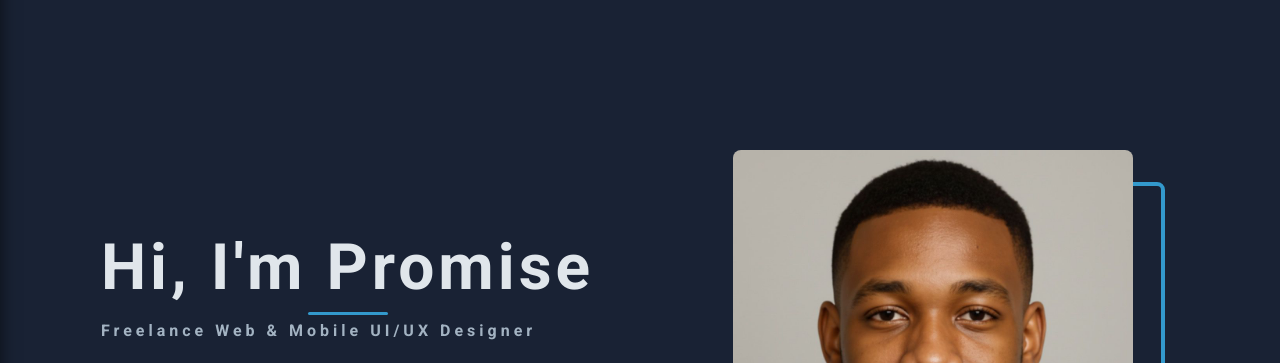
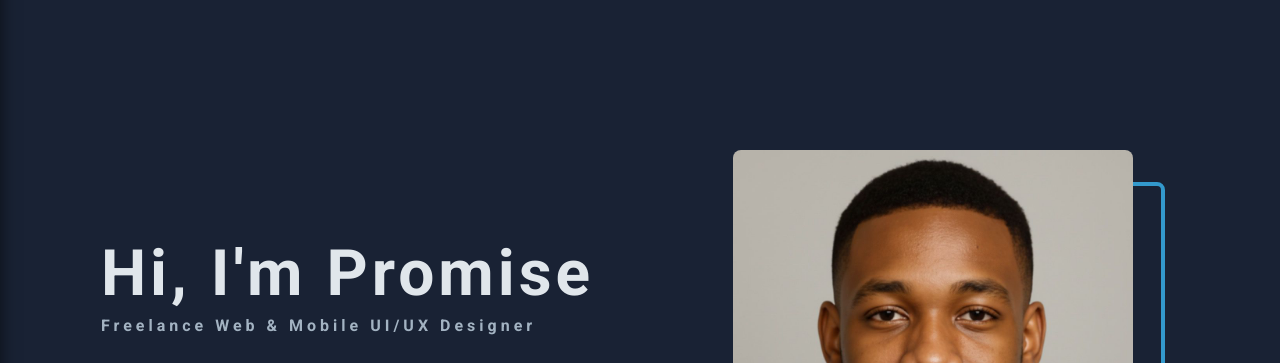
Before and after one commit to MightyP07/promisebamgbola, a website: page index.html in a window 1280 px wide. Shown: the part 90-453 px from the top of the page. Drawn offline with nearby package versions, Linux system fonts and the light colour scheme.

Commit message:
Add files via upload

```diff
--- a/index.html
+++ b/index.html
@@ -72,7 +72,6 @@
       <div class="section-center hero-center">
         <article class="hero-info">
           <h1>hi, i'm Promise</h1>
-          <div class="underline"></div>
           <h4>freelance web & mobile UI/UX Designer</h4>
           <a href="contact.html" class="btn hero-btn">hire me</a>
           <!-- social icons -->
```
